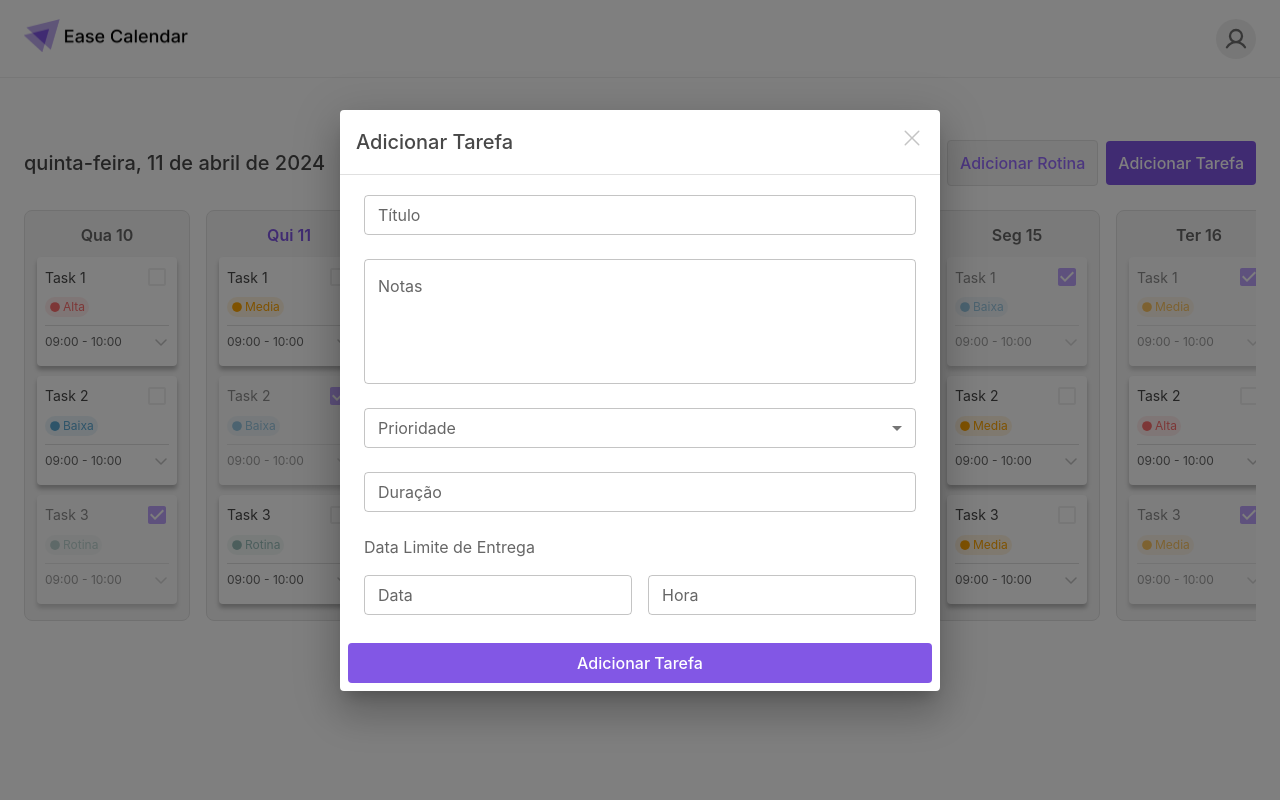
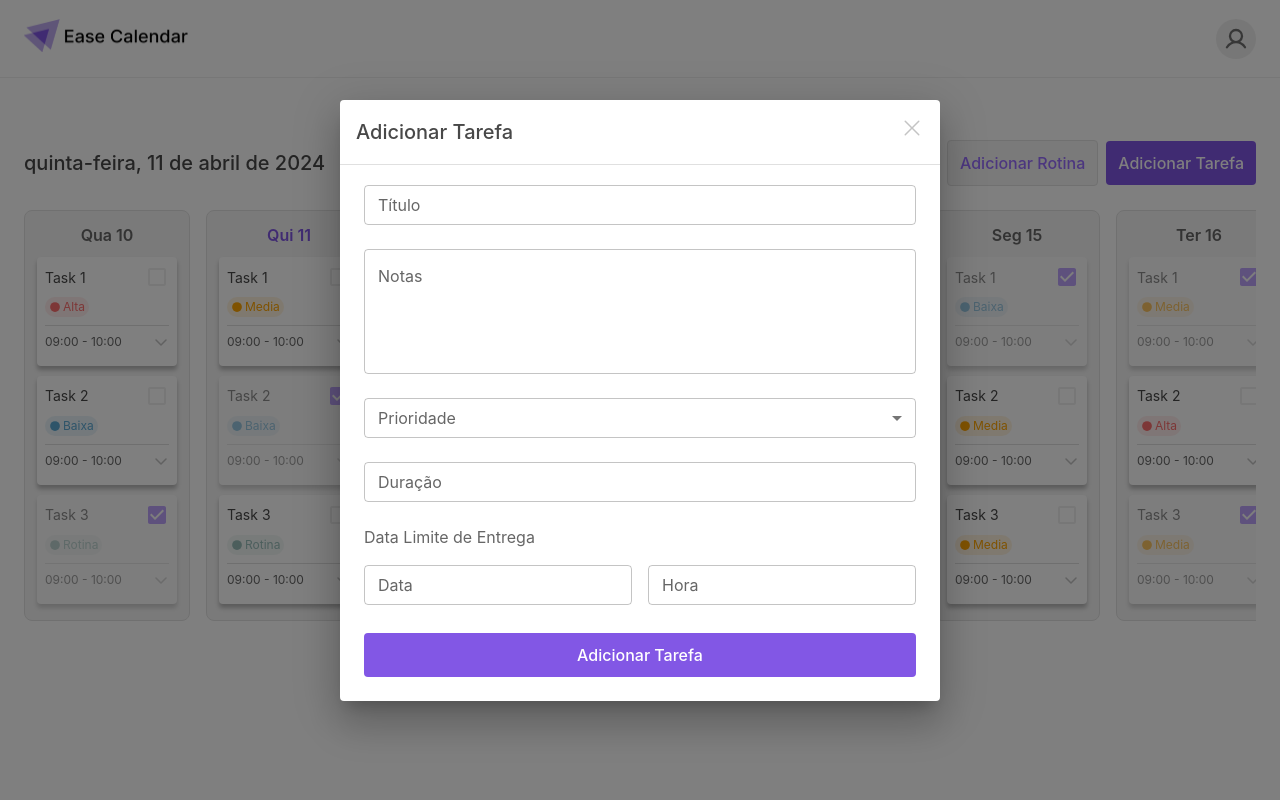
Before and after one commit to Smart-Calendar-Ufabc/front-end, a Next.js app: page /home in a window 1280 px wide. Both pictures are taken after a click on the button "Adicionar Tarefa". Shown: the top 800 px of the page. Built offline with nearby package versions, Linux system fonts and the light colour scheme.

Commit message:
Update DialogAddTask component in DialogAddTask.tsx

```diff
--- a/src/components/layout/home/DialogAddTask.tsx
+++ b/src/components/layout/home/DialogAddTask.tsx
@@ -151,14 +151,13 @@ export function DialogAddTask({ open, onClose }: DialogAddTaskProps) {
           </FormControl>
         </Stack>
       </DialogContent>
-      <DialogActions>
-        <Button
-          variant="contained"
-          fullWidth
-          sx={{
-            py: '10px',
-          }}
-        >
+      <DialogActions
+        sx={{
+          px: 3,
+          pb: 3,
+        }}
+      >
+        <Button variant="contained" fullWidth>
           Adicionar Tarefa
         </Button>
       </DialogActions>
```
